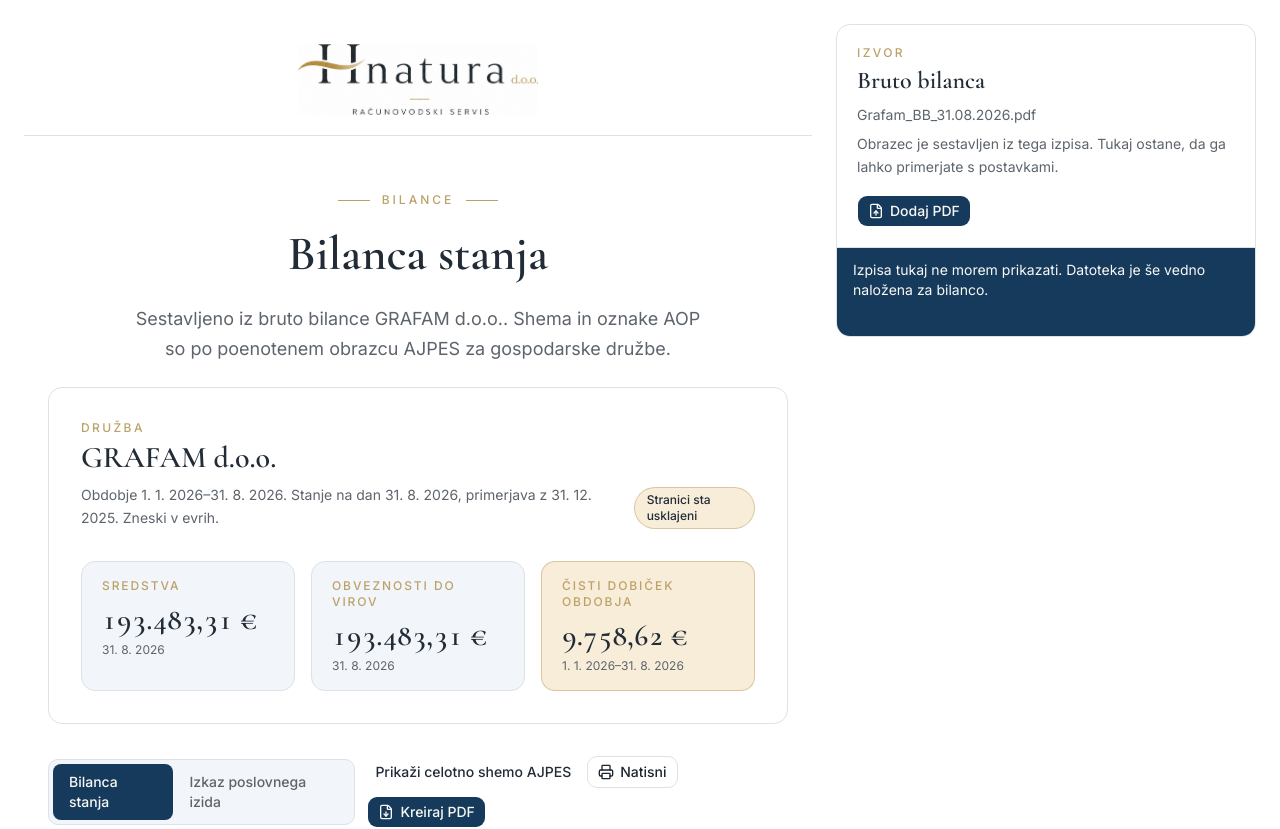
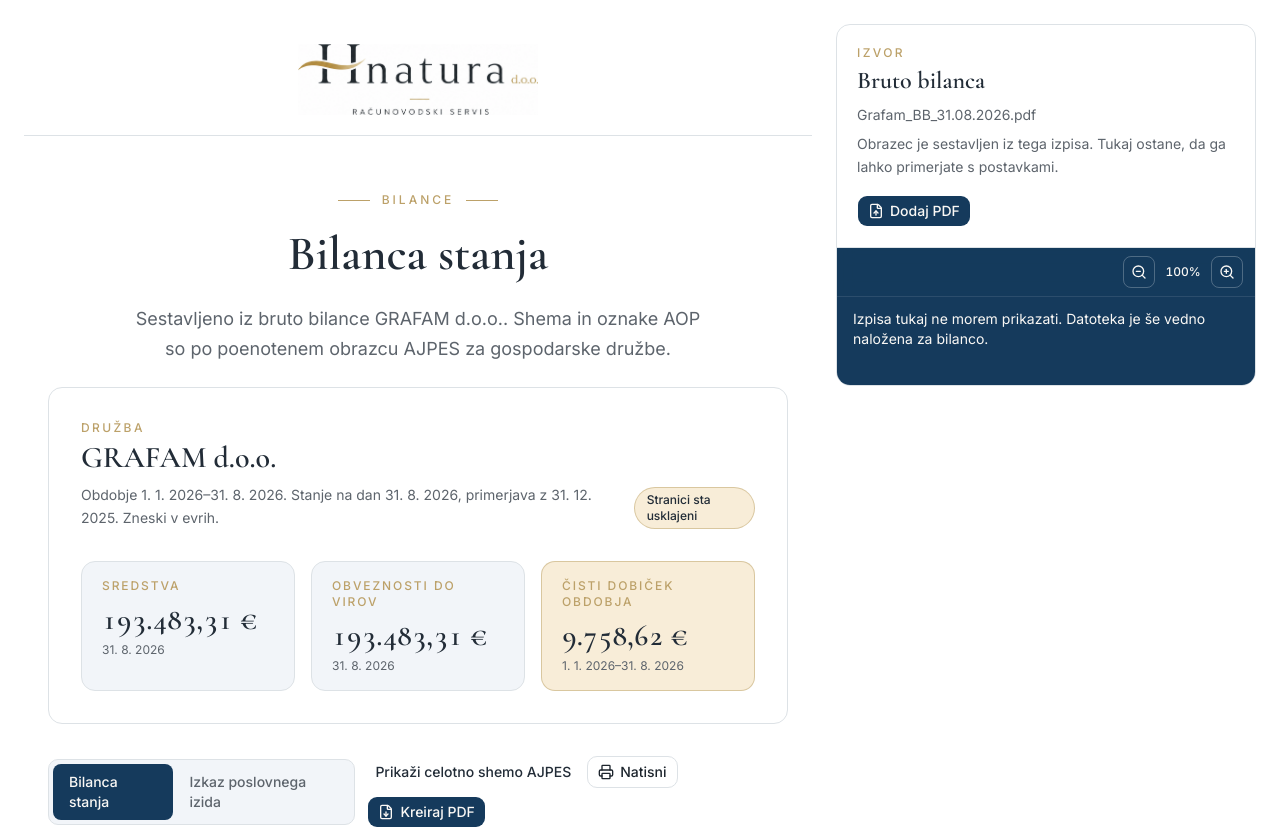
Before and after one commit to Urskapremk/Bilance, a Next.js app: page / in a window 1280 px wide. Shown: the top 829 px of the page. Built offline with nearby package versions, Linux system fonts and the light colour scheme.

Commit message:
Dodaj lupo na predogled bruto bilance.
Izpis lahko povečaš ali pomanjšaš v korakih, da se konti in zneski berejo.

Co-authored-by: info <info@hnatura.com>

```diff
--- a/src/components/pdf-preview.tsx
+++ b/src/components/pdf-preview.tsx
@@ -1,46 +1,79 @@
 "use client"
 
+import { ZoomIn, ZoomOut } from "lucide-react"
 import { useEffect, useRef, useState } from "react"
+
+const MIN_ZOOM = 0.5
+const MAX_ZOOM = 2.5
+const ZOOM_STEP = 0.25
+
+function clampZoom(value: number) {
+  const stepped = Math.round(value / ZOOM_STEP) * ZOOM_STEP
+  return Math.min(MAX_ZOOM, Math.max(MIN_ZOOM, Number(stepped.toFixed(2))))
+}
 
 export function PdfPreview({ url, title }: { url: string; title: string }) {
   const frameRef = useRef<HTMLDivElement>(null)
   const pagesRef = useRef<HTMLDivElement>(null)
+  const [zoom, setZoom] = useState(1)
   const [status, setStatus] = useState<"loading" | "ready" | "error">("loading")
+  const [documentVersion, setDocumentVersion] = useState(0)
+  const pdfRef = useRef<{ numPages: number; getPage: (n: number) => Promise<PdfPage> } | null>(null)
 
   useEffect(() => {
-    const frame = frameRef.current
-    const pages = pagesRef.current
-    if (!frame || !pages) return
+    let cancelled = false
+    setStatus("loading")
+    setZoom(1)
 
-    let cancelled = false
-    const tasks: { cancel: () => void }[] = []
-
-    async function paint() {
-      setStatus("loading")
-      pages.replaceChildren()
+    async function load() {
       try {
         const pdfjs = await import("pdfjs-dist/legacy/build/pdf.mjs")
         pdfjs.GlobalWorkerOptions.workerSrc = "/pdf.worker.min.mjs"
         const response = await fetch(url)
         if (!response.ok) throw new Error("PDF ni dosegljiv.")
         const data = new Uint8Array(await response.arrayBuffer())
-        const pdf = await pdfjs
-          .getDocument({ data, verbosity: 0 })
-          .promise
+        const pdf = await pdfjs.getDocument({ data, verbosity: 0 }).promise
         if (cancelled) return
+        pdfRef.current = pdf as unknown as NonNullable<typeof pdfRef.current>
+        setDocumentVersion((version) => version + 1)
+      } catch {
+        if (!cancelled) setStatus("error")
+      }
+    }
 
-        const width = Math.max(220, frame.clientWidth - 28)
-        const pixelRatio = Math.min(window.devicePixelRatio || 1, 2)
+    void load()
+    return () => {
+      cancelled = true
+    }
+  }, [url])
 
-        for (let number = 1; number <= pdf.numPages; number += 1) {
+  useEffect(() => {
+    const frame = frameRef.current
+    const pages = pagesRef.current
+    const pdf = pdfRef.current
+    if (!frame || !pages || !pdf) return
+    const view = frame
+    const host = pages
+    const file = pdf
+
+    let cancelled = false
+    const tasks: { cancel: () => void }[] = []
+
+    async function paint() {
+      const displayWidth = Math.max(160, (view.clientWidth - 24) * zoom)
+      const pixelRatio = Math.min(window.devicePixelRatio || 1, 2)
+      const built: HTMLCanvasElement[] = []
+
+      try {
+        for (let number = 1; number <= file.numPages; number += 1) {
           if (cancelled) return
-          const page = await pdf.getPage(number)
+          const page = await file.getPage(number)
           const unscaled = page.getViewport({ scale: 1 })
-          const viewport = page.getViewport({ scale: (width / unscaled.width) * pixelRatio })
+          const viewport = page.getViewport({ scale: (displayWidth / unscaled.width) * pixelRatio })
           const canvas = document.createElement("canvas")
           canvas.width = Math.floor(viewport.width)
           canvas.height = Math.floor(viewport.height)
-          canvas.className = "h-auto w-full bg-white"
+          canvas.className = "h-auto w-full bg-white shadow-sm"
           canvas.setAttribute("aria-label", `${title}, stran ${number}`)
           const context = canvas.getContext("2d")
           if (!context) continue
@@ -48,9 +81,12 @@ export function PdfPreview({ url, title }: { url: string; title: string }) {
           tasks.push(task)
           await task.promise
           if (cancelled) return
-          pages.appendChild(canvas)
+          built.push(canvas)
         }
-        if (!cancelled) setStatus("ready")
+        if (!cancelled) {
+          host.replaceChildren(...built)
+          setStatus("ready")
+        }
       } catch {
         if (!cancelled) setStatus("error")
       }
@@ -61,23 +97,59 @@ export function PdfPreview({ url, title }: { url: string; title: string }) {
       cancelled = true
       for (const task of tasks) task.cancel()
     }
-  }, [title, url])
+  }, [documentVersion, title, zoom])
+
+  useEffect(() => {
+    const frame = frameRef.current
+    if (!frame) return
+    const onWheel = (event: WheelEvent) => {
+      if (!event.ctrlKey && !event.metaKey) return
+      event.preventDefault()
+      setZoom((current) => clampZoom(current + (event.deltaY < 0 ? ZOOM_STEP : -ZOOM_STEP)))
+    }
+    frame.addEventListener("wheel", onWheel, { passive: false })
+    return () => frame.removeEventListener("wheel", onWheel)
+  }, [])
 
   return (
-    <div
-      ref={frameRef}
-      className="min-h-[70vh] flex-1 overflow-auto bg-deep-blue lg:min-h-0"
-      aria-busy={status === "loading"}
-    >
-      {status === "loading" ? (
-        <p className="px-4 py-3 text-sm text-navy-foreground">Odpiram izpis…</p>
-      ) : null}
+    <div ref={frameRef} className="relative min-h-[70vh] flex-1 overflow-auto bg-deep-blue lg:min-h-0" aria-busy={status === "loading"}>
+      <div className="sticky top-0 z-10 flex items-center justify-end gap-1 border-b border-white/10 bg-deep-blue/95 px-3 py-2 backdrop-blur-sm">
+        <button
+          type="button"
+          className="inline-flex size-8 items-center justify-center rounded-md border border-white/25 text-navy-foreground transition-colors hover:border-gold hover:text-gold disabled:pointer-events-none disabled:opacity-40"
+          aria-label="Pomanjšaj"
+          disabled={zoom <= MIN_ZOOM}
+          onClick={() => setZoom((current) => clampZoom(current - ZOOM_STEP))}
+        >
+          <ZoomOut className="size-4" />
+        </button>
+        <span className="min-w-12 text-center text-xs font-medium tabular-nums text-navy-foreground">{Math.round(zoom * 100)}%</span>
+        <button
+          type="button"
+          className="inline-flex size-8 items-center justify-center rounded-md border border-white/25 text-navy-foreground transition-colors hover:border-gold hover:text-gold disabled:pointer-events-none disabled:opacity-40"
+          aria-label="Povečaj"
+          disabled={zoom >= MAX_ZOOM}
+          onClick={() => setZoom((current) => clampZoom(current + ZOOM_STEP))}
+        >
+          <ZoomIn className="size-4" />
+        </button>
+      </div>
+      {status === "loading" ? <p className="px-4 py-3 text-sm text-navy-foreground">Odpiram izpis…</p> : null}
       {status === "error" ? (
         <p className="px-4 py-3 text-sm text-navy-foreground" role="alert">
           Izpisa tukaj ne morem prikazati. Datoteka je še vedno naložena za bilanco.
         </p>
       ) : null}
-      <div ref={pagesRef} className="flex flex-col gap-3 p-3" />
+      <div ref={pagesRef} className="mx-auto flex flex-col gap-3 p-3" style={{ width: `${zoom * 100}%` }} />
     </div>
   )
 }
+
+type PdfPage = {
+  getViewport: (params: { scale: number }) => { width: number; height: number }
+  render: (params: {
+    canvas: HTMLCanvasElement
+    canvasContext: CanvasRenderingContext2D
+    viewport: { width: number; height: number }
+  }) => { cancel: () => void; promise: Promise<unknown> }
+}
```
